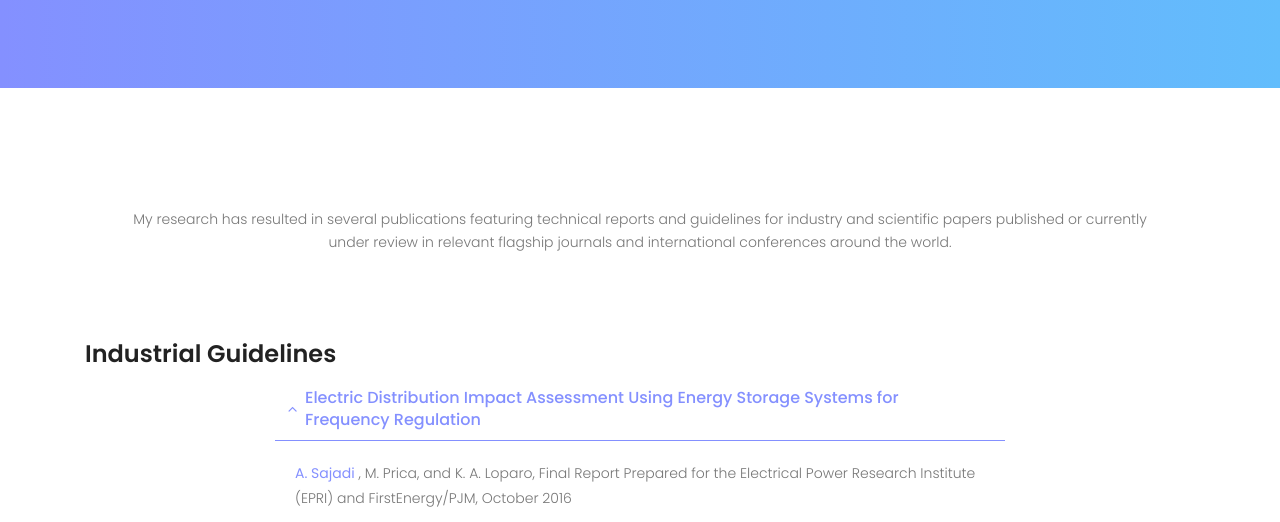
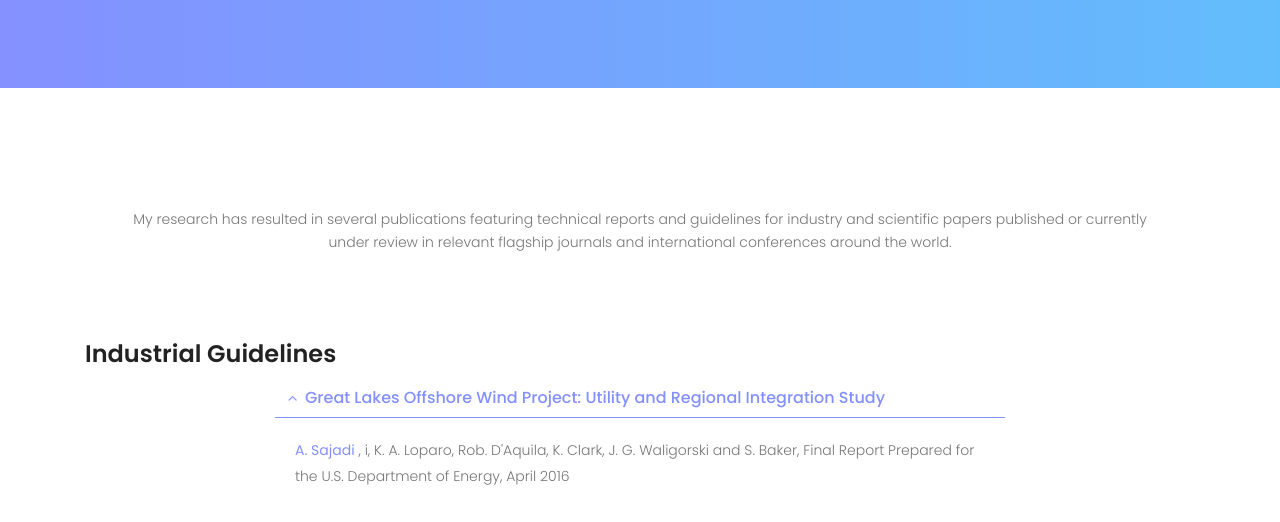
Before and after one commit to sajadia/poynt.energy, a plain HTML site: page publication.html in a window 1280 px wide. Shown: the part 252-774 px from the top of the page. Drawn offline with nearby package versions, Linux system fonts and the light colour scheme; some packages are replaced by stand-ins of ours.

Commit message:
Update publication.html

```diff
--- a/publication.html
+++ b/publication.html
@@ -87,16 +87,6 @@
 					<div class="row justify-content-center">
 						<div class="col-lg-8">
 						<dl class="accordion">
-
-							<dt> <a href="">
-							Electric Distribution Impact Assessment Using Energy Storage Systems for Frequency Regulation
-							</a>
-							</dt>
-							<dd>
-							<b> A. Sajadi </b>,
-							M. Prica, and K. A. Loparo,
-							Final Report Prepared for the Electrical Power Research Institute (EPRI) and FirstEnergy/PJM, October 2016
-							</dd>
 
 
 
```
